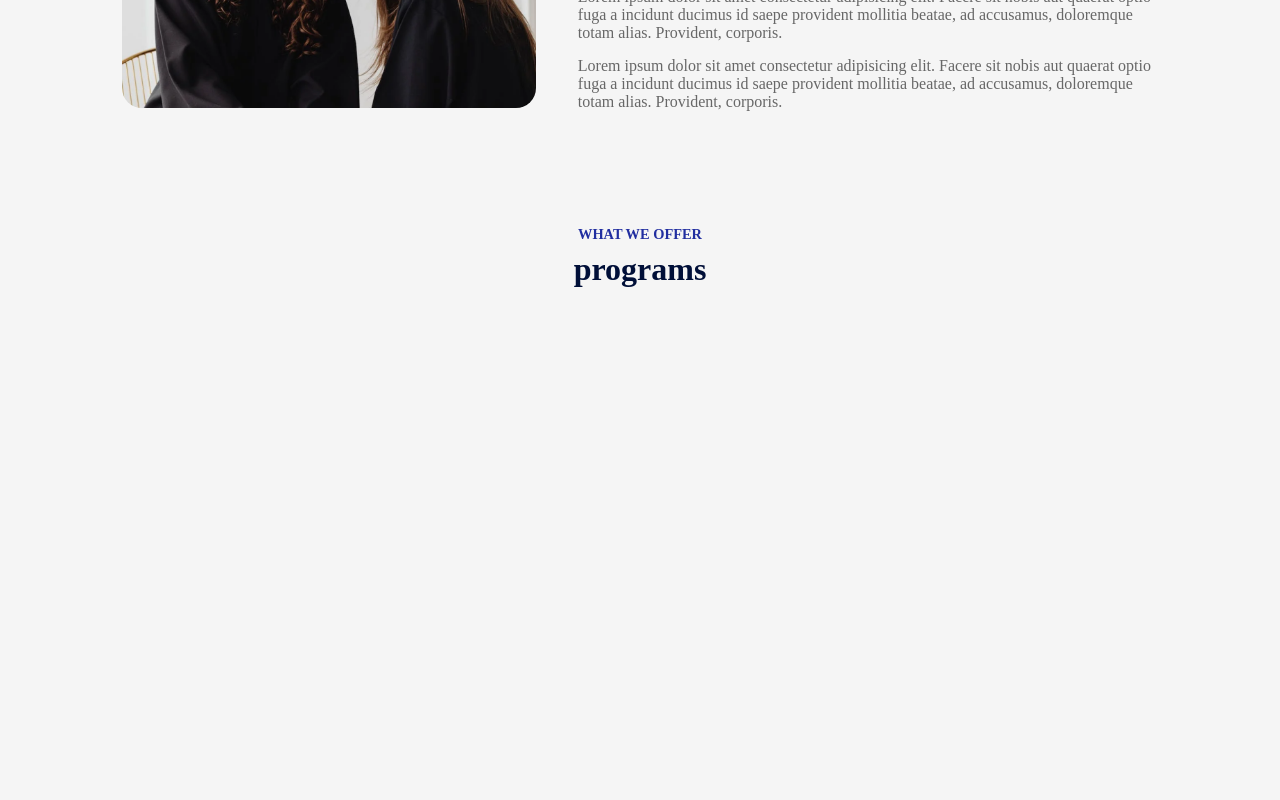
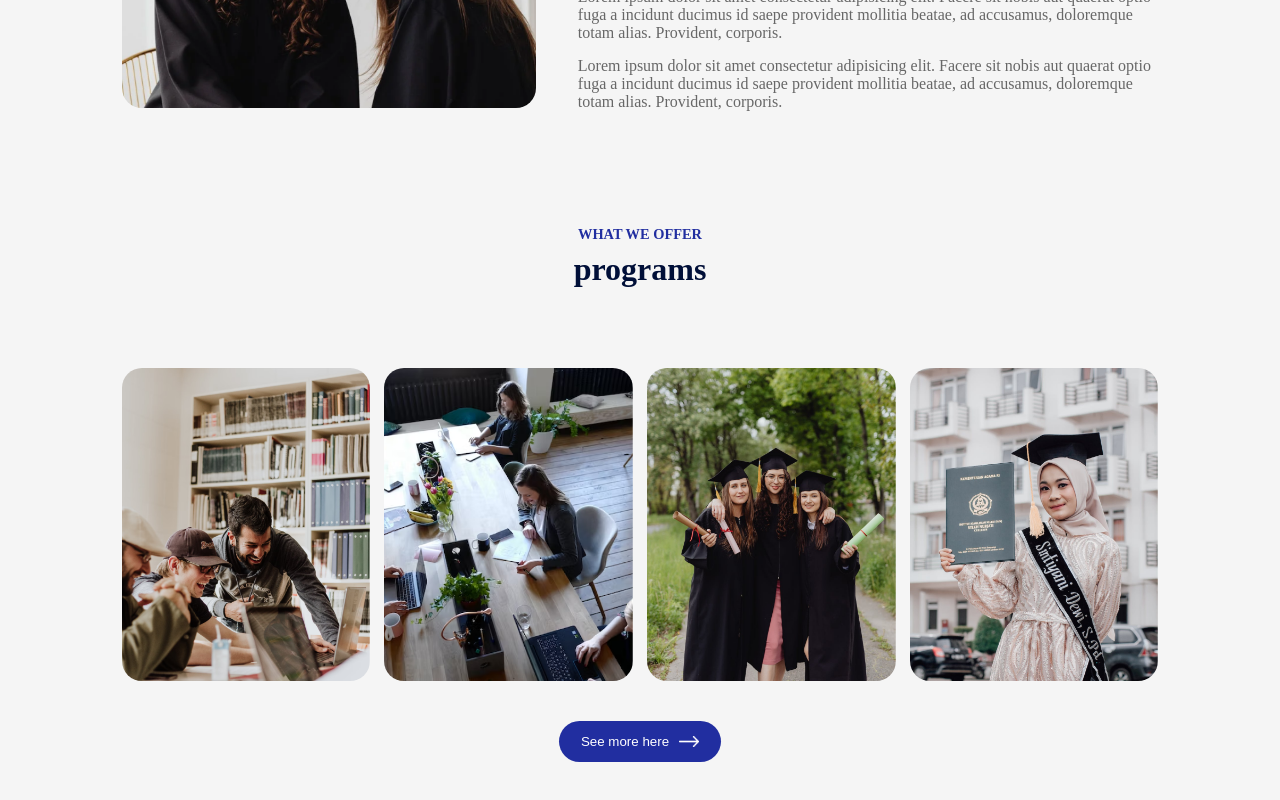
Before and after one commit to SmurfsNima/React-education-website, a React (Create React App) app: page / in a window 1280 px wide. Shown: the part 1738-2538 px from the top of the page. Before the commit the page ends 2056 px from the top, so only its background shows below. Built offline with nearby package versions, Linux system fonts and the light colour scheme.

Commit message:
campus section added

```diff
--- a/src/App.css
+++ b/src/App.css
@@ -27,3 +27,7 @@
   align-items: center;
   justify-content: center;
 }
+.btn.dark-btn{
+  background-color: #212ea0;
+  color: #fff;
+}
--- a/src/App.js
+++ b/src/App.js
@@ -6,6 +6,7 @@
 import Hero from './components/heroSection/hero.jsx';
 import Programs from './components/Programs/programs.jsx';
 import Title from './components/Title/title.jsx';
+import Campus from './components/campus/campus.jsx';
 function App() {
   return (
     <div className="App">
@@ -16,6 +17,7 @@
        <Programs/>
         <About/>
         <Title text={'what we offer'} head={'programs'}/>
+        <Campus/>
       </div>
 
     </div>
--- /dev/null
+++ b/src/components/campus/campus.jsx
@@ -0,0 +1,19 @@
+import './campust.css';
+import gallery_1 from '../../assets/gallery-1.png'
+import gallery_2 from '../../assets/gallery-2.png'
+import gallery_3 from '../../assets/gallery-3.png'
+import gallery_4 from '../../assets/gallery-4.png'
+import white_arrow from '../../assets/white-arrow.png';
+const Campus = () => {
+    return ( <div className="campus">
+        <div className="galley">
+            <img src={gallery_1} alt="" />
+            <img src={gallery_2} alt="" />
+            <img src={gallery_3} alt="" />
+            <img src={gallery_4} alt="" />
+        </div>
+        <button className='btn dark-btn'>See more here <img src={white_arrow} alt="" /></button>
+    </div> );
+}
+
+export default Campus;
--- /dev/null
+++ b/src/components/campus/campust.css
@@ -0,0 +1,20 @@
+.campus{
+    width: 90%;
+    margin: 80px auto;
+    text-align: center;
+}
+.galley{
+    width: 100%;
+    display: flex;
+    align-items: center;
+    justify-content: space-between;
+    margin-bottom: 40px;
+}
+.galley img{
+    width: 24%;
+    border-radius: 20px;
+}
+.campus button img{
+    width: 20px;
+    margin-left: 10px;
+}
```
